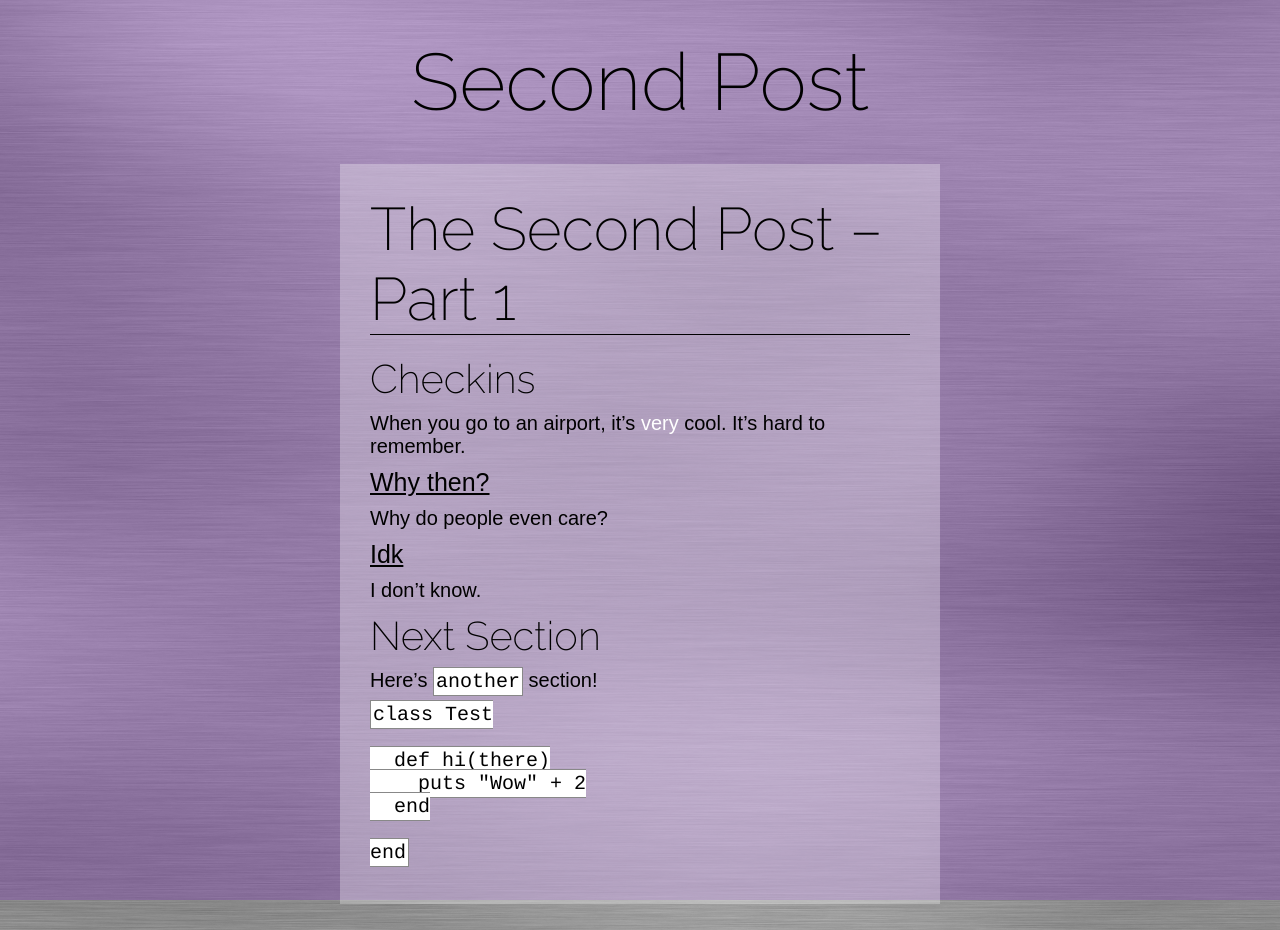
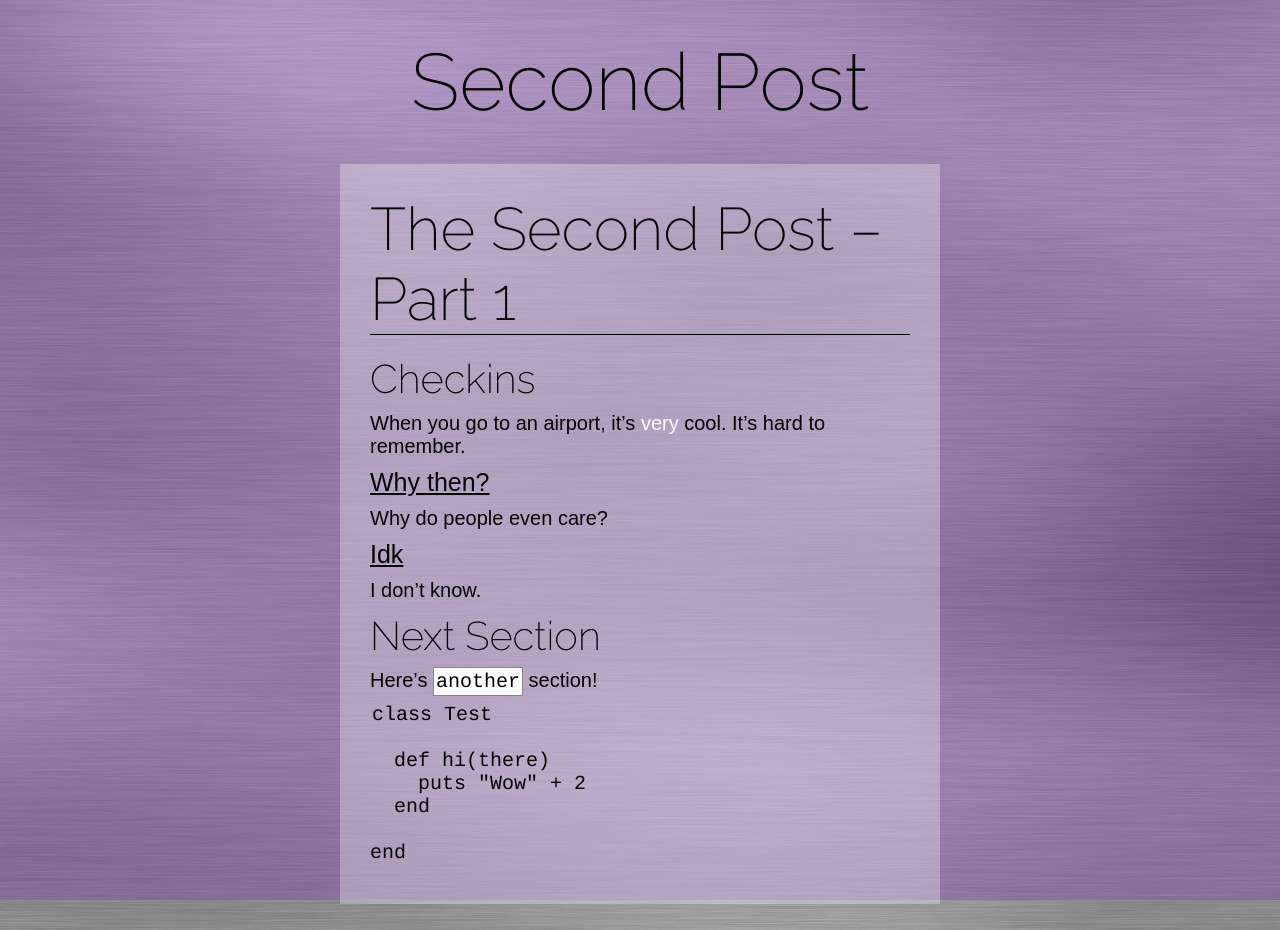
Before and after one commit to Charlesetc/charlesetc, a Jekyll site: the page built from _posts/2015-07-26-second-post.markdown, in a window 1280 px wide. Built offline with Jekyll 4.4.1, drawn with Linux system fonts in a browser that asks for light colours.

```diff
--- a/_config.yml
+++ b/_config.yml
@@ -3,9 +3,8 @@
 baseurl: ""
 
 # Build settings
-syntax-highlighting:
-  enabled: true
-hightlighter: pygmants
 markdown: kramdown
+ # hightlighter: pygments
 kramdown:
   input: GFM
+#   syntax_highlighter: pygments
--- a/style/master.css
+++ b/style/master.css
@@ -86,7 +86,7 @@
 .post-content a:hover {
   text-decoration: underline;
 }
-.post-content *:not(pre) code {
+.post-content code {
   font-family: courier;
   background: #fff;
   border: 1px solid #888;
@@ -98,6 +98,11 @@
 }
 .post-content pre .line-numbers {
   margin-right: 10px;
+}
+.post-content pre code {
+  background: transparent;
+  border: none;
+  padding: none;
 }
 html body .post-title {
   max-width: 600px;
```
Also changed, not shown: style/master.styl (+9 -8 lines).
